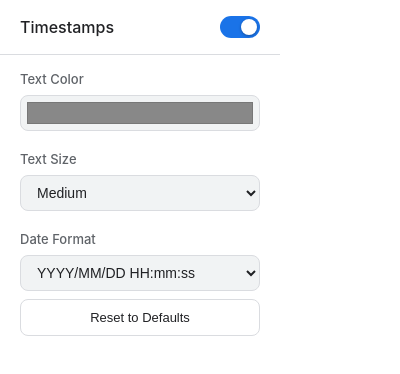
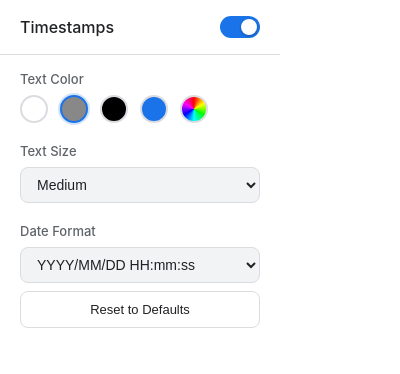
Before and after one commit to KUDsCo/timestamp-injector-for-gemini, a browser extension: page extension/popup.html in a window 400 px wide. Drawn offline with Linux system fonts and the light colour scheme.

Commit message:
feat: implement hybrid color picker UI for Firefox compatibility

```diff
--- a/extension/popup.html
+++ b/extension/popup.html
@@ -57,7 +57,7 @@
     }
 
     /* Form controls */
-    select, input[type="color"] {
+    select {
       width: 100%;
       box-sizing: border-box;
       padding: 8px 12px;
@@ -75,9 +75,64 @@
       border-color: var(--primary);
     }
 
-    input[type="color"] {
-      height: 36px;
-      padding: 2px 4px;
+    /* Color Palette */
+    .color-palette {
+      display: flex;
+      gap: 12px;
+      align-items: center;
+    }
+
+    .color-swatch {
+      width: 28px;
+      height: 28px;
+      border-radius: 50%;
+      border: 2px solid var(--border);
+      cursor: pointer;
+      padding: 0;
+      transition: transform 0.1s, border-color 0.1s;
+      box-sizing: border-box;
+    }
+
+    .color-swatch:hover {
+      transform: scale(1.1);
+    }
+
+    .color-swatch.active {
+      border-color: var(--primary);
+      box-shadow: 0 0 0 2px rgba(26, 115, 232, 0.2);
+    }
+
+    .custom-color-wrapper {
+      position: relative;
+      width: 28px;
+      height: 28px;
+      border-radius: 50%;
+      overflow: hidden;
+      border: 2px solid var(--border);
+      cursor: pointer;
+      box-sizing: border-box;
+      transition: transform 0.1s, border-color 0.1s;
+      /* CSS gradient for a rainbow effect */
+      background: conic-gradient(red, yellow, lime, aqua, blue, magenta, red);
+    }
+
+    .custom-color-wrapper:hover {
+      transform: scale(1.1);
+    }
+
+    .custom-color-wrapper.active {
+      border-color: var(--primary);
+      box-shadow: 0 0 0 2px rgba(26, 115, 232, 0.2);
+    }
+
+    .custom-color-input {
+      position: absolute;
+      top: -10px;
+      left: -10px;
+      width: 50px;
+      height: 50px;
+      opacity: 0;
+      cursor: pointer;
     }
 
     /* Toggle Switch */
@@ -172,7 +227,16 @@
     <div id="settingsPanel">
       <div class="setting-group">
         <label class="setting-label">Text Color</label>
-        <input type="color" id="textColor">
+        <div class="color-palette" id="colorPalette">
+          <button class="color-swatch" style="background-color: #ffffff;" data-color="#ffffff" title="White"></button>
+          <button class="color-swatch" style="background-color: #888888;" data-color="#888888" title="Gray (Default)"></button>
+          <button class="color-swatch" style="background-color: #000000;" data-color="#000000" title="Black"></button>
+          <button class="color-swatch" style="background-color: #1a73e8;" data-color="#1a73e8" title="Blue"></button>
+
+          <div class="custom-color-wrapper" id="customColorWrapper" title="Custom Color">
+            <input type="color" id="textColor" class="custom-color-input">
+          </div>
+        </div>
       </div>
 
       <div class="setting-group">
--- a/extension/popup.js
+++ b/extension/popup.js
@@ -14,13 +14,46 @@ function updateUIState(enabled) {
     }
 }
 
+// Detect Firefox
+const isFirefox = navigator.userAgent.toLowerCase().includes('firefox');
+if (isFirefox) {
+    const customWrapper = document.getElementById('customColorWrapper');
+    if (customWrapper) customWrapper.style.display = 'none';
+}
+
+function updateColorActiveState(color) {
+    // Update swatches
+    document.querySelectorAll('.color-swatch').forEach(btn => {
+        if (btn.dataset.color.toLowerCase() === color.toLowerCase()) {
+            btn.classList.add('active');
+        } else {
+            btn.classList.remove('active');
+        }
+    });
+
+    // Update custom picker
+    const customInput = document.getElementById('textColor');
+    customInput.value = color;
+
+    // Check if it's a custom color
+    const isStandard = Array.from(document.querySelectorAll('.color-swatch')).some(btn => btn.dataset.color.toLowerCase() === color.toLowerCase());
+    const customWrapper = document.getElementById('customColorWrapper');
+    if (customWrapper) {
+        if (!isStandard) {
+            customWrapper.classList.add('active');
+        } else {
+            customWrapper.classList.remove('active');
+        }
+    }
+}
+
 // Load current settings
 chrome.storage.sync.get(DEFAULT_SETTINGS, (items) => {
     document.getElementById('enableToggle').checked = items.enabled;
-    document.getElementById('textColor').value = items.textColor;
     document.getElementById('fontSize').value = items.fontSize;
     document.getElementById('dateFormat').value = items.dateFormat;
 
+    updateColorActiveState(items.textColor);
     updateUIState(items.enabled);
 });
 
@@ -46,14 +79,26 @@ document.getElementById('enableToggle').addEventListener('change', (e) => {
     chrome.storage.sync.set({ enabled: isEnabled });
 });
 
-// Real-time preview for color on input
+// Real-time preview for color on input (Custom Picker)
 document.getElementById('textColor').addEventListener('input', (e) => {
-    sendPreviewMessage('textColor', e.target.value);
+    const newColor = e.target.value;
+    updateColorActiveState(newColor);
+    sendPreviewMessage('textColor', newColor);
 });
 
 // Save to storage only on change (when drag is complete / picker is closed)
 document.getElementById('textColor').addEventListener('change', (e) => {
     chrome.storage.sync.set({ textColor: e.target.value });
+});
+
+// Color Swatch Clicks
+document.querySelectorAll('.color-swatch').forEach(btn => {
+    btn.addEventListener('click', (e) => {
+        const newColor = e.target.dataset.color;
+        updateColorActiveState(newColor);
+        chrome.storage.sync.set({ textColor: newColor });
+        sendPreviewMessage('textColor', newColor);
+    });
 });
 
 document.getElementById('fontSize').addEventListener('change', (e) => {
@@ -68,10 +113,10 @@ document.getElementById('dateFormat').addEventListener('change', (e) => {
 document.getElementById('resetBtn').addEventListener('click', () => {
     chrome.storage.sync.set(DEFAULT_SETTINGS, () => {
         document.getElementById('enableToggle').checked = DEFAULT_SETTINGS.enabled;
-        document.getElementById('textColor').value = DEFAULT_SETTINGS.textColor;
         document.getElementById('fontSize').value = DEFAULT_SETTINGS.fontSize;
         document.getElementById('dateFormat').value = DEFAULT_SETTINGS.dateFormat;
 
+        updateColorActiveState(DEFAULT_SETTINGS.textColor);
         updateUIState(DEFAULT_SETTINGS.enabled);
 
         // Reset preview as well
```
